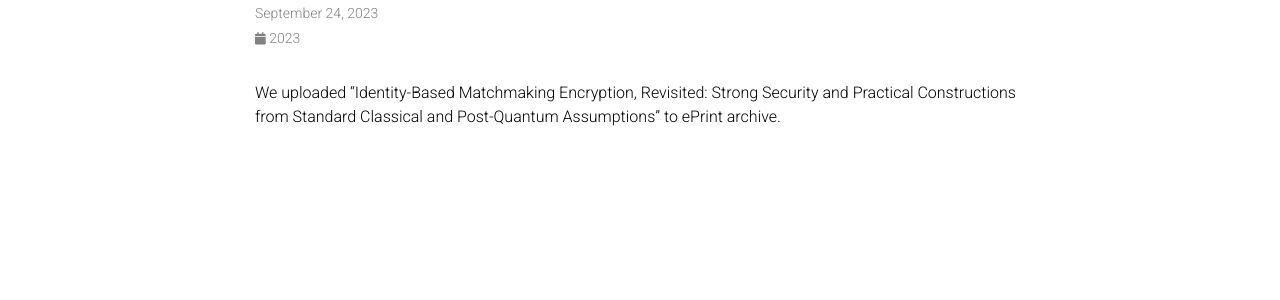
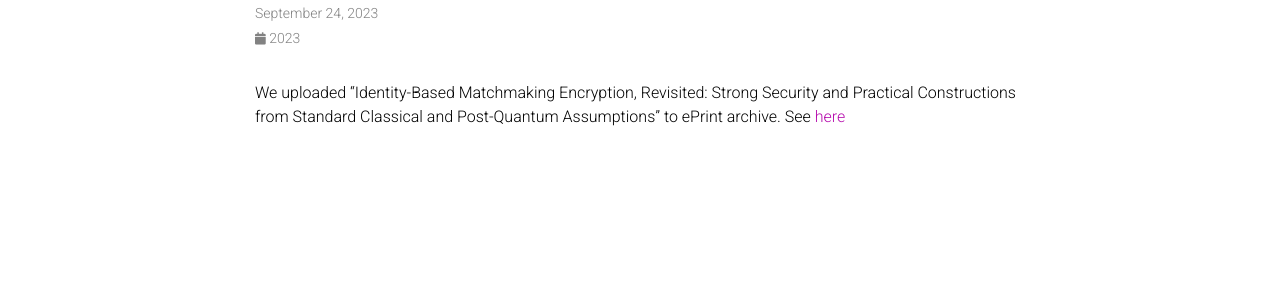
Before and after one commit to csort99/csort99.github.io, a Jekyll site: the page built from _news/announcement_4.md, in a window 1280 px wide. Shown: the part 157-457 px from the top of the page. Built offline with Jekyll 4.4.1, drawn with Linux system fonts in a browser that asks for light colours; comment, search, counter and statistics services are not loaded; a style sheet for code colours, icons or effects is not loaded.

Commit message:
Update announcement_4.md

```diff
--- a/_news/announcement_4.md
+++ b/_news/announcement_4.md
@@ -4,4 +4,4 @@ date: 2023-09-24
 inline: true
 ---
 
-We uploaded "Identity-Based Matchmaking Encryption, Revisited: Strong Security and Practical Constructions from Standard Classical and Post-Quantum Assumptions" to ePrint archive.
+We uploaded "Identity-Based Matchmaking Encryption, Revisited: Strong Security and Practical Constructions from Standard Classical and Post-Quantum Assumptions" to ePrint archive. See [here](https://eprint.iacr.org/2023/1435.pdf)
```
